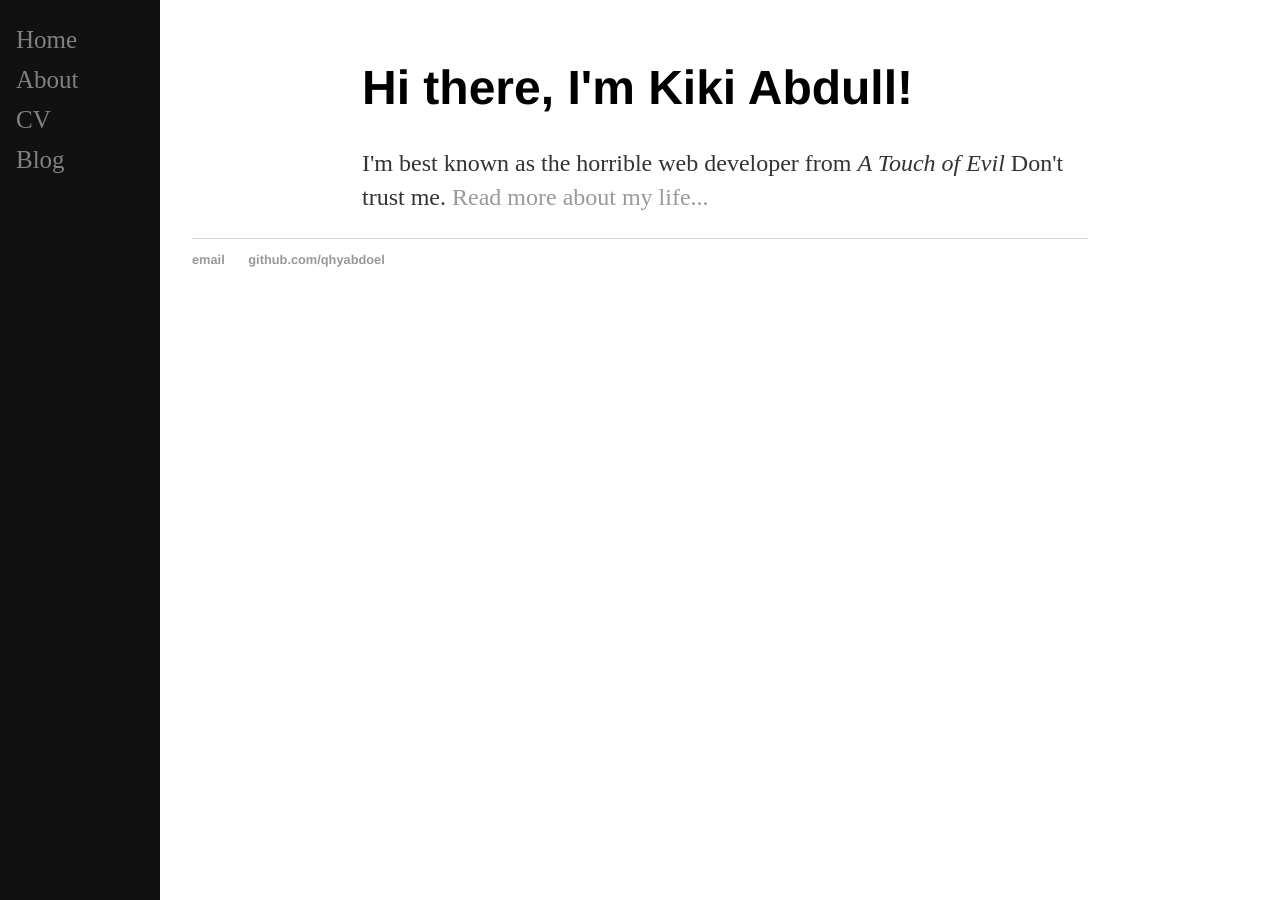
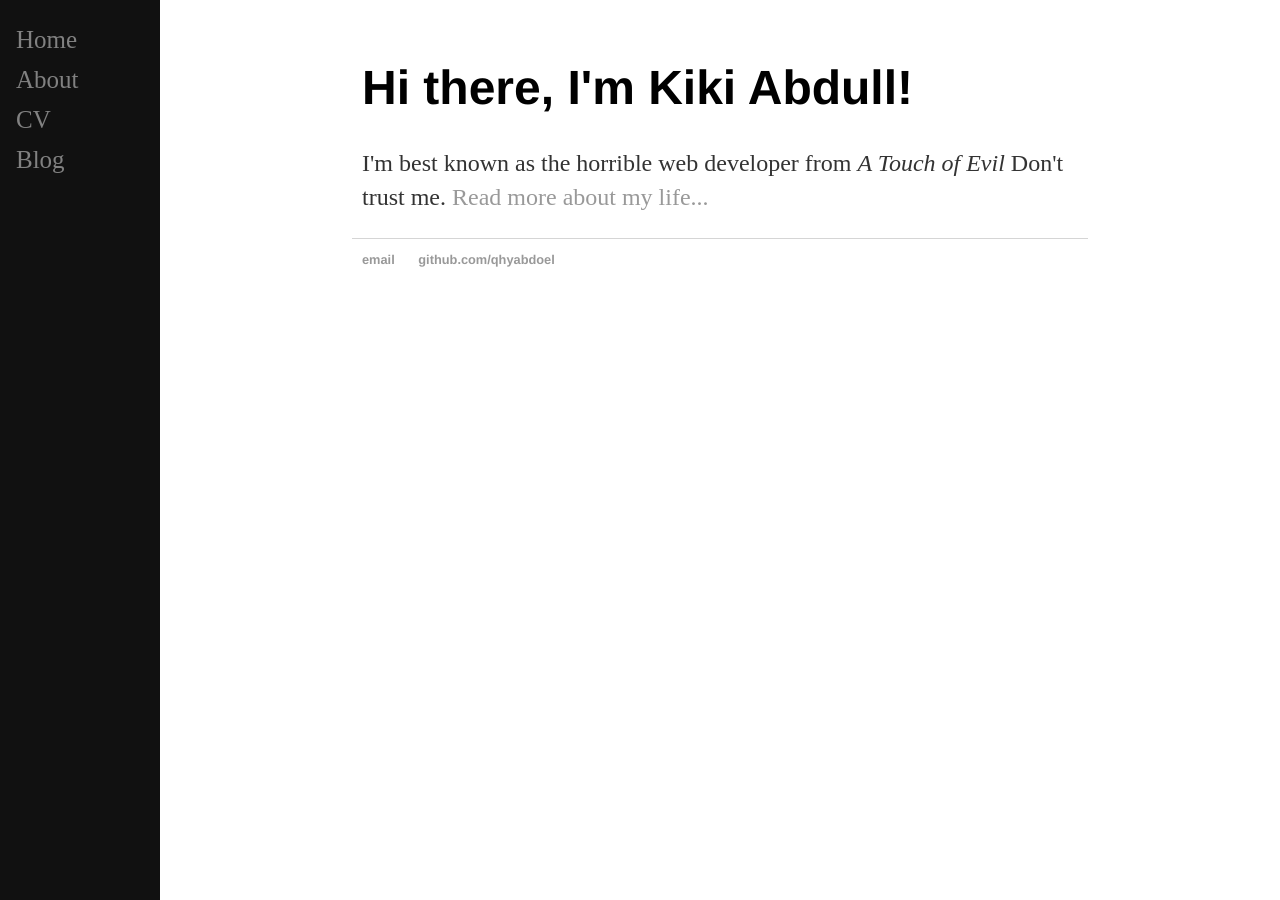
Before and after one commit to qhyabdoel/qhyabdoel.github.io, a Jekyll site: the page built from index.html, in a window 1280 px wide. Built offline with Jekyll 4.4.1, drawn with Linux system fonts in a browser that asks for light colours.

Commit message:
edit css 8

```diff
--- a/css/main.css
+++ b/css/main.css
@@ -65,6 +65,8 @@ p {
 footer {
     border-top: 1px solid #d5d5d5;
     font-size: .8em;
+    margin-left: 160px; /* Same as the width of the sidenav */
+    padding: 0px 10px;
 }
 
 ul.posts {
```
